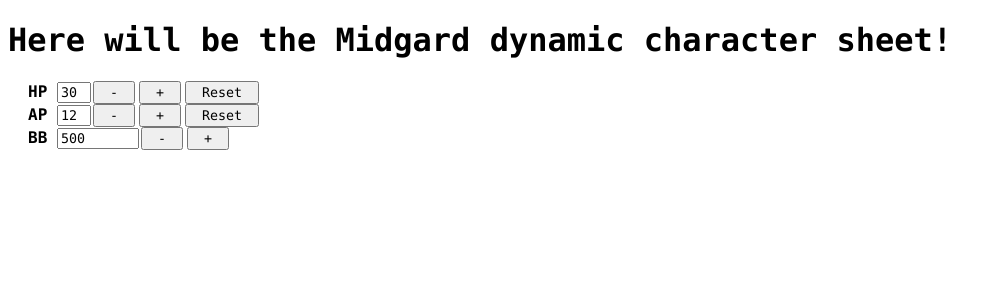
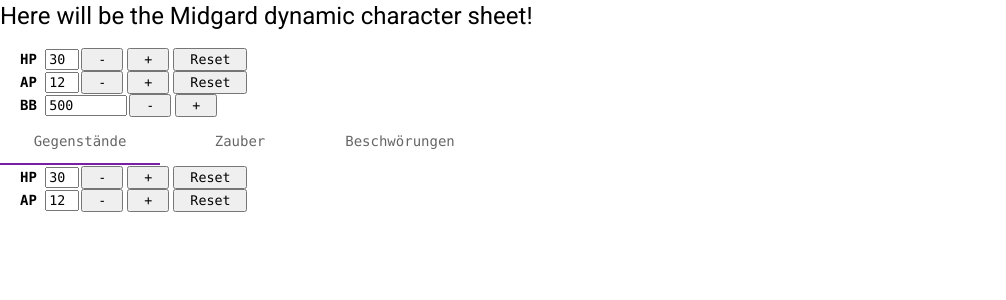
Before and after one commit to hummigbird1/MidgardDynamicCharacterSheet, an Angular app: page / in a window 1280 px wide. Shown: the top 300 px of the page, without its empty margins (0-1006 px from the left). Built offline with nearby package versions, Linux system fonts and the light colour scheme.

Commit message:
added tabs for sheet

```diff
--- a/angular.json
+++ b/angular.json
@@ -28,6 +28,7 @@
               "src/assets"
             ],
             "styles": [
+              "./node_modules/@angular/material/prebuilt-themes/purple-green.css",
               "src/styles.css"
             ],
             "scripts": []
@@ -91,6 +92,7 @@
               "src/assets"
             ],
             "styles": [
+              "./node_modules/@angular/material/prebuilt-themes/purple-green.css",
               "src/styles.css"
             ],
             "scripts": []
--- a/package.json
+++ b/package.json
@@ -12,10 +12,12 @@
   "private": true,
   "dependencies": {
     "@angular/animations": "~11.2.5",
+    "@angular/cdk": "~11.2.13",
     "@angular/common": "~11.2.5",
     "@angular/compiler": "~11.2.5",
     "@angular/core": "~11.2.5",
     "@angular/forms": "~11.2.5",
+    "@angular/material": "~11.2.13",
     "@angular/platform-browser": "~11.2.5",
     "@angular/platform-browser-dynamic": "~11.2.5",
     "@angular/router": "~11.2.5",
--- a/src/app/app.component.css
+++ b/src/app/app.component.css
@@ -1,3 +1,11 @@
 app-numeric-value-handler {
   margin: 20px;
 }
+
+mat-tab-label-content {
+  display: inline-flex;
+  justify-content: center;
+  align-items: center;
+  white-space: nowrap;
+  color: black !important;
+}
--- a/src/app/app.component.html
+++ b/src/app/app.component.html
@@ -5,4 +5,13 @@
 <app-numeric-value-handler label='AP' baseValue='12' [minValue]="0" [maxValue]="12"></app-numeric-value-handler>
 <br/>
 <app-numeric-value-handler label='BB' baseValue='500' [showReset]='false' [minValue]="0" [maxValue]="99999999"></app-numeric-value-handler>
+<mat-tab-group>
+  <mat-tab label="Gegenstände">
+    <app-numeric-value-handler label='HP' baseValue="30" [minValue]="0" [maxValue]="30"></app-numeric-value-handler>
+    <br />
+    <app-numeric-value-handler label='AP' baseValue='12' [minValue]="0" [maxValue]="12"></app-numeric-value-handler>
+  </mat-tab>
+  <mat-tab label="Zauber"> Hexdich </mat-tab>
+  <mat-tab label="Beschwörungen"> Schwarzer Drache</mat-tab>
+</mat-tab-group>
 <router-outlet></router-outlet>
--- a/src/app/app.module.ts
+++ b/src/app/app.module.ts
@@ -5,6 +5,8 @@
 import { AppRoutingModule } from './app-routing.module';
 import { AppComponent } from './app.component';
 import { NumericValueHandlerComponent } from './components/numeric-value-handler/numeric-value-handler.component';
+import { BrowserAnimationsModule } from '@angular/platform-browser/animations';
+import { NgMaterialModule } from './ng-material/ng-material.module';
 
 @NgModule({
   declarations: [
@@ -14,7 +16,9 @@
   imports: [
     BrowserModule,
     AppRoutingModule,
-    FormsModule
+    FormsModule,
+    BrowserAnimationsModule,
+    NgMaterialModule
   ],
   providers: [],
   bootstrap: [AppComponent]
--- /dev/null
+++ b/src/app/ng-material/tabs/tabs.component.ts
@@ -0,0 +1,15 @@
+import { Component, OnInit } from '@angular/core';
+
+@Component({
+  selector: 'app-tabs',
+  templateUrl: './tabs.component.html',
+  styleUrls: ['./tabs.component.css']
+})
+export class TabsComponent implements OnInit {
+
+  constructor() { }
+
+  ngOnInit(): void {
+  }
+
+}
--- a/src/index.html
+++ b/src/index.html
@@ -6,8 +6,11 @@
   <base href="/">
   <meta name="viewport" content="width=device-width, initial-scale=1">
   <link rel="icon" type="image/x-icon" href="favicon.ico">
+  <link rel="preconnect" href="https://fonts.gstatic.com">
+  <link href="https://fonts.googleapis.com/css2?family=Roboto:wght@300;400;500&display=swap" rel="stylesheet">
+  <link href="https://fonts.googleapis.com/icon?family=Material+Icons" rel="stylesheet">
 </head>
-<body>
+<body class="mat-typography">
   <app-root></app-root>
 </body>
 </html>
--- a/src/styles.css
+++ b/src/styles.css
@@ -2,3 +2,10 @@
 * {
     font-family: "Consolas", "Comic Sans MS", "Algerian", "Brush Script MT";
 }
+
+html, body { height: 100%; }
+body { margin: 0; font-family: Roboto, "Helvetica Neue", sans-serif; }
+
+.mat-tab-label, .mat-tab-link {
+  color: rgb(0, 0, 0);
+}
```
Also changed, not shown: src/app/ng-material/ng-material.module.ts (added, +34 -0 lines), src/app/ng-material/tabs/tabs.component.css (added), src/app/ng-material/tabs/tabs.component.html (added), 2 other files (tests, documents, lock files or other folders).
